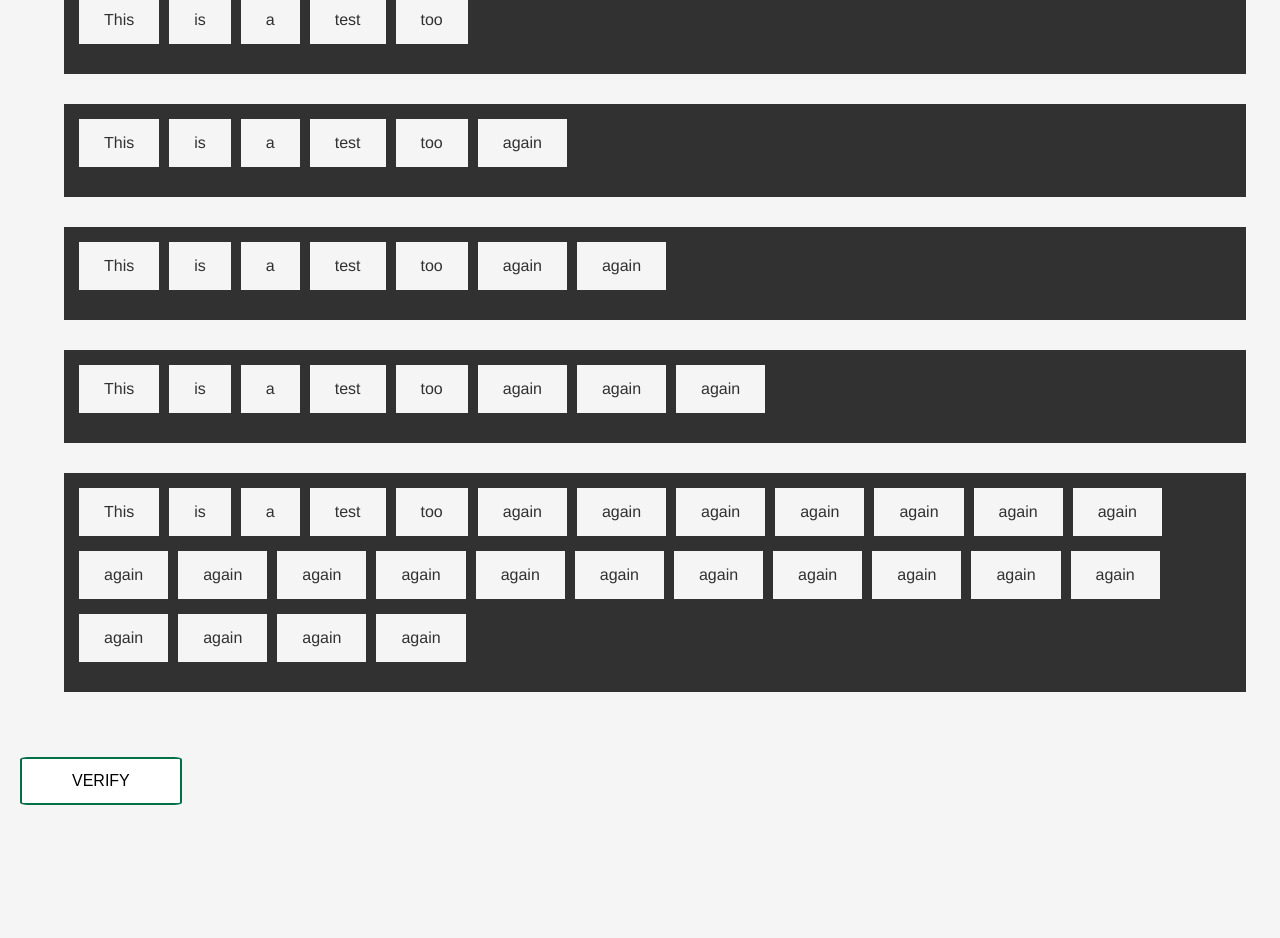
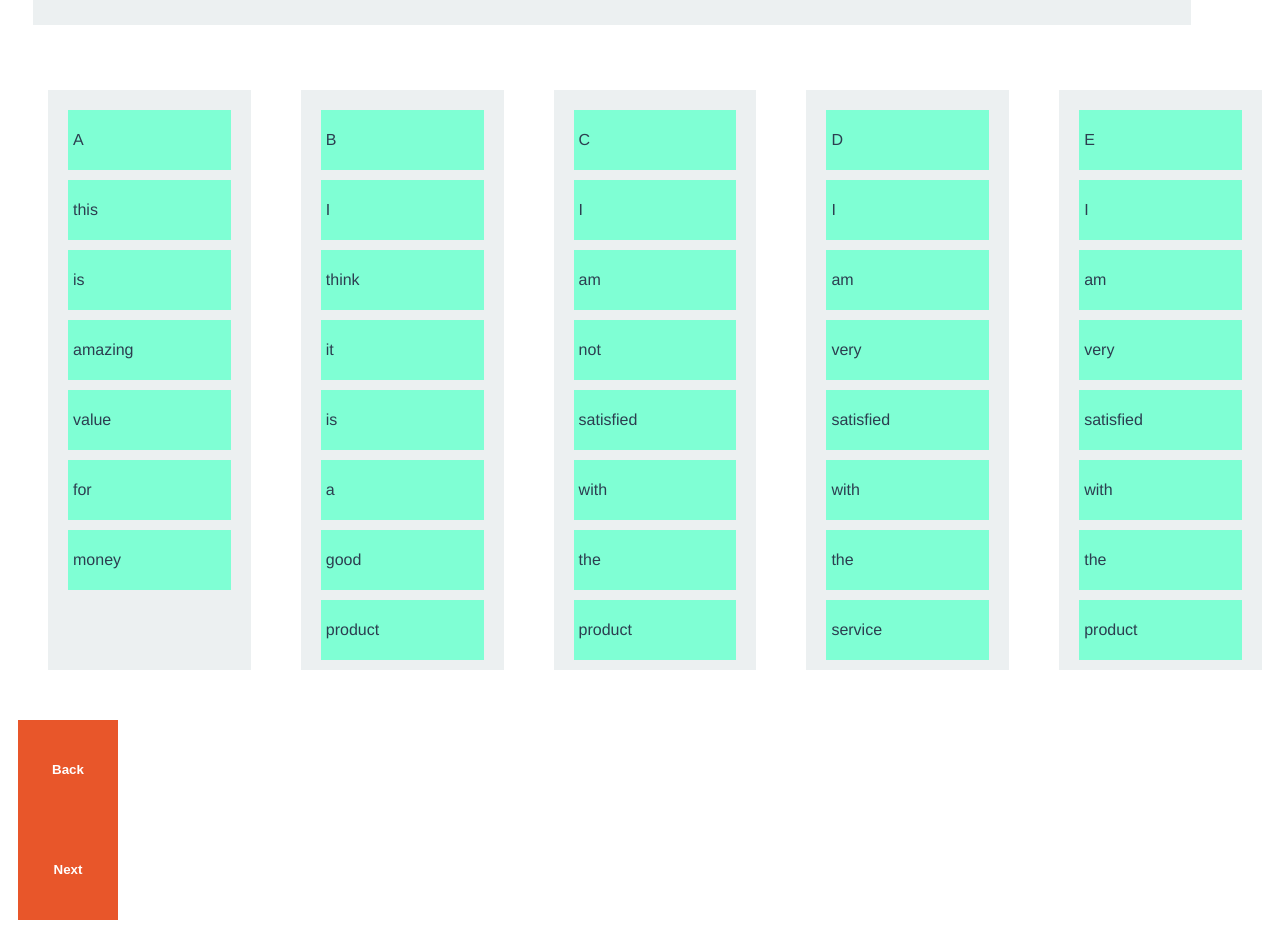
Before and after one commit to ritwik-m/VirtualLab-OOP, a Vue app in the folder exp-1/: page /screen-two in a window 1280 px wide. Shown: the part 420-1358 px from the top of the page. Before the commit the page ends 1275 px from the top, so only its background shows below. Built offline with nearby package versions, Linux system fonts and the light colour scheme.

Commit message:
Updated screen 1,2 using composition

```diff
--- a/exp-1/src/views/ScreenOne.vue
+++ b/exp-1/src/views/ScreenOne.vue
@@ -1,64 +1,87 @@
-<template>
-  <div id="home">
-    <header style="padding: 20px">
+<script>
+import { ref } from 'vue'
+export default {
+  setup() {
+    const items = ref([
+      { id: 0, alpha: 'A', content: 'Card One', list: 1 },
+      { id: 1, alpha: 'B', content: 'Card Two', list: 1 },
+      { id: 2, alpha: 'C', content: 'Card Three', list: 1},
+      { id: 3, alpha: 'D', content: 'Card Four', list: 1}
+    ])
+
+    const getList = (list) => {
+      return items.value.filter((item) => item.list === list)
+    }
+
+    const startDrag = (event, item) => {
+      console.log(item)
+      event.dataTransfer.setData('itemID', item.id)
+      event.dataTransfer.effectAllowed = 'move'
+      event.dataTransfer.dropEffect = 'move'
+    }
+
+    const onDrop = (event, list) => {
+      event.preventDefault()
+      const itemID = event.dataTransfer.getData('itemID')
+      const item = items.value.find((item) => item.id === parseInt(itemID))
+      item.list = list
+    }
+
+    return {
+      getList,
+      startDrag,
+      onDrop
+    }
+  }
+}
+</script>
+
+<template class="app">
+  <header style="padding: 20px">
       <h1>Step 1: Identifying the correct sequence of actions</h1>
       <p>To map a real life scenario to code, it has to be listed in sequence. Drag and drop the sentences listed below
         onto the blanks in the timeline given below to continue.</p>
     </header>
     <main class="flexbox">
-
-      <board_component id="board-1" class="first_board">
-        <card_component v-for="(item, index) in items_left" draggable="true" :key="index" :id="item.alpha" :content="item.content">
-          <h2>{{item.alpha}}</h2>
-          <p>{{item.content}}</p>
-        </card_component>
-      </board_component>
-
-      <board_component id="board-2">
-
-      </board_component>
-    </main>
-
-    <div id="buttons">
-      <input type="submit" value="VERIFY" class="button button4" v-on:click="validate()">
+  <div class="drop-zone" @drop="onDrop($event, 1)" @dragenter.prevent @dragover.prevent>
+    <div v-for="item in getList(1)" :key="item.id" class="drag-el" draggable="true" @dragstart="startDrag($event, item)">
+      <h3>{{ item.alpha }}</h3>
+      <p>{{ item.content }}</p>
     </div>
-
   </div>
+  <div class="drop-zone" @drop="onDrop($event, 2)" @dragenter.prevent @dragover.prevent>
+    <div v-for="item in getList(2)" :key="item.id" class="drag-el" draggable="true" @dragstart="startDrag($event, item)">
+      <h3>{{ item.alpha }}</h3>
+      <p>{{ item.content }}</p>
+    </div>
+  </div>
+</main>
+<footer>
+  <div id="buttons" class="relative">
+    <button class="navitem">Back</button>
+    <button class="navitem">Next</button>
+  </div>
+</footer>
 </template>
 
-<script>
-import board_component from '../components/board_component.vue'
-import card_component from '../components/card_component.vue'
-
-export default {
-  name: 'App',
-  components: {
-    board_component,
-    card_component
-  },
-  data() {
-    return {
-      items_left: [{ alpha: 'A', content: 'Card One' }, { alpha: 'B', content: 'Card Two' }, { alpha: 'C', content: 'Card Three' }, { alpha: 'D', content: 'Card Four' }],
-    }
-  },
-  methods: {
-    validate() {
-      alert("Hello");
-    }
-  }
+<style scoped>
+.drop-zone {
+  width: 50%;
+  margin: 25px;
+  background-color: #ecf0f1;
+  height: 90%;
+  min-height: 70vh;
+  padding: 10px;
 }
 
-</script>
+.drag-el{
+  padding: 5px;
+  background-color: aquamarine;
+  margin: 10px;
+}
+.drag-el:nth-last-of-type(1) {
+  margin-bottom: 0;
 
-<style>
-* {
-  margin: 0;
-  padding: 0;
-}
-
-body {
-  font-family: 'Open Sans', sans-serif;
-  background-color: #f5f5f5;
 }
 
 .flexbox {
@@ -74,77 +97,35 @@ body {
   padding: 15px
 }
 
-.flexbox .board {
-  display: flex;
-  flex-direction: column;
-
-  width: 30%;
-  height: 100%;
-  min-height: 100vh;
-
-  background-color: #313131;
-
-  padding: 15px;
-}
-
-.flexbox .first_board {
-  display: flex;
-  flex-direction: column;
-  height: 90%;
-  width: 100%;
-
-  background-color: #ebeaea;
-  margin-right: 1.5rem;
-}
-
-.flexbox .board .card {
-  padding: 15px 25px;
-  background-color: #f5f5f5;
-  width: 90%;
-  cursor: pointer;
-  margin-bottom: 15px;
-}
-
-.flexbox .board .card p {
-  display: hidden;
-}
-
-.flexbox .first_board .card {
-  padding: 15px;
-  width: 95%;
-  background-color: #f5f5f5;
-  cursor: pointer;
-  margin-bottom: 15px;
-}
-
 #buttons {
   width: 50px;
   margin: 0;
   text-align: center;
 }
 
-.button {
-  border: none;
-  color: white;
-  padding: 13px 50px;
+.relative {
+ padding: 10px;
+ position: relative;
+ background-color: #fff;
+ margin: 10px;
+}
+.navitem {
+  display: inline-block;
+  width: 100px;
+  height: 100px;
   text-align: center;
-  text-decoration: none;
-  display: inline-block;
-  font-size: 16px;
-  margin: 50px 20px;
-  transition-duration: 0.4s;
+  border: gray;
+  background-color: #E8562A;
+  color: #fff;
   cursor: pointer;
-  border-radius: 5%;
+  font-weight: bold;
 }
 
-.button4 {
-  background-color: white;
-  color: black;
-  border: 2px solid #017047;
+.navitem:hover {
+  background-color: #fff;
+  color: #E8562A;
+  cursor: pointer;
+  font-weight: bold;
 }
 
-.button4:hover {
-  background-color: #017047;
-  color: white;
-}
 </style>
--- a/exp-1/src/views/ScreenThree.vue
+++ b/exp-1/src/views/ScreenThree.vue
@@ -1,5 +1,127 @@
 <template>
-    <div>
+    <main class="flexbox">
+        <board_component>
+            <card_component v-for="card in cards" :key="card" :card="card" :draggable="true" :content="card">
+                <p>{{ card }}</p>
+            </card_component>
+        </board_component>
+    </main>
+</template>
 
-    </div>
-</template>
+
+<script>
+import card_component from '@/components/card_component.vue';
+import board_component from '@/components/board_component.vue';
+
+export default{
+    components: {
+        card_component,
+        board_component
+    },
+    data(){
+        return{
+            cards: ['A', 'B', 'C', 'D', 'E', 'F', 'G', 'H', 'I', 'J']
+        }
+    },
+
+}
+</script>
+
+<style scoped>
+* {
+  margin: 0;
+  padding: 0;
+}
+
+body {
+  font-family: 'Open Sans', sans-serif;
+  background-color: #f5f5f5;
+}
+
+.flexbox {
+  display: flex;
+  justify-content: space-evenly;
+
+  height: 100%;
+  width: 100%;
+
+  overflow: hidden;
+
+  margin: 0 10;
+  padding: 15px
+}
+
+.flexbox .board {
+  display: flex;
+  flex-direction: column;
+
+  width: 30%;
+  height: 100%;
+  min-height: 100vh;
+
+  background-color: #313131;
+
+  padding: 15px;
+}
+
+.flexbox .first_board {
+  display: flex;
+  flex-direction: column;
+  height: 90%;
+  width: 100%;
+
+  background-color: #ebeaea;
+  margin-right: 1.5rem;
+}
+
+.flexbox .board .card {
+  padding: 15px 25px;
+  background-color: #f5f5f5;
+  width: 90%;
+  cursor: pointer;
+  margin-bottom: 15px;
+}
+
+.flexbox .board .card p {
+  display: hidden;
+}
+
+.flexbox .first_board .card {
+  padding: 15px;
+  width: 95%;
+  background-color: #f5f5f5;
+  cursor: pointer;
+  margin-bottom: 15px;
+}
+
+#buttons {
+  width: 50px;
+  margin: 0;
+  text-align: center;
+}
+
+.button {
+  border: none;
+  color: white;
+  padding: 13px 50px;
+  text-align: center;
+  text-decoration: none;
+  display: inline-block;
+  font-size: 16px;
+  margin: 50px 20px;
+  transition-duration: 0.4s;
+  cursor: pointer;
+  border-radius: 5%;
+}
+
+.button4 {
+  background-color: white;
+  color: black;
+  border: 2px solid #017047;
+}
+
+.button4:hover {
+  background-color: #017047;
+  color: white;
+}
+</style>
--- a/exp-1/src/views/ScreenTwo.vue
+++ b/exp-1/src/views/ScreenTwo.vue
@@ -1,100 +1,183 @@
-<template>
-    <header style="padding: 15px;">
-      <h1>Step 2: Identifying noun phrases</h1>
-      <p>To identify noun phrases, drag words from the scenario description sentences and drop them into the noun phrase boxes. Some boxes take multiple words.</p>
-    </header>
-    <main>
-      <div class="flexbox">
-        <board_component :id="board_two">
+<script>
+import { ref } from 'vue'
+export default {
+  setup() {
+    const items = ref([
+      { id: 0, word: 'A', list: 1 },
+      { id: 1, word: 'this', list: 1 },
+      { id: 2, word: 'is', list: 1 },
+      { id: 3, word: 'amazing', list: 1 },
+      { id: 3, word: 'value', list: 1 },
+      { id: 3, word: 'for', list: 1 },
+      { id: 4, word: 'money', list: 1 },
+      { id: 5, word: 'B', list: 2 },
+      { id: 6, word: 'I', list: 2 },
+      { id: 7, word: 'think', list: 2 },
+      { id: 8, word: 'it', list: 2 },
+      { id: 9, word: 'is', list: 2 },
+      { id: 10, word: 'a', list: 2 },
+      { id: 11, word: 'good', list: 2 },
+      { id: 12, word: 'product', list: 2 },
+      { id: 13, word: 'C', list: 3 },
+      { id: 14, word: 'I', list: 3 },
+      { id: 15, word: 'am', list: 3 },
+      { id: 16, word: 'not', list: 3 },
+      { id: 17, word: 'satisfied', list: 3 },
+      { id: 18, word: 'with', list: 3 },
+      { id: 19, word: 'the', list: 3 },
+      { id: 20, word: 'product', list: 3 },
+      { id: 21, word: 'D', list: 4 },
+      { id: 22, word: 'I', list: 4 },
+      { id: 23, word: 'am', list: 4 },
+      { id: 24, word: 'very', list: 4 },
+      { id: 25, word: 'satisfied', list: 4 },
+      { id: 26, word: 'with', list: 4 },
+      { id: 27, word: 'the', list: 4 },
+      { id: 28, word: 'service', list: 4 },
+      { id: 29, word: 'E', list: 5 },
+      { id: 30, word: 'I', list: 5 },
+      { id: 31, word: 'am', list: 5 },
+      { id: 32, word: 'very', list: 5 },
+      { id: 33, word: 'satisfied', list: 5 },
+      { id: 34, word: 'with', list: 5 },
+      { id: 35, word: 'the', list: 5 },
+      { id: 36, word: 'product', list: 5 },
+    ])
 
-          </board_component>
-      </div>
-      <div class="flexbox">
-        <board_component :cards="first" :id="1">
-          <card_component v-for="card in first" :key="card" :card="card" :draggable="true">
-            <p>{{ card }}</p>
-            </card_component>
-          </board_component>
-      </div>
-      <div class="flexbox">
-        <board_component :cards="second" :id="2">
-          <card_component v-for="card in second" :key="card" :card="card" :draggable="true">
-            <p>{{ card }}</p>
-            </card_component>
-          </board_component>
-      </div>
-      <div class="flexbox">
-        <board_component :cards="third" :id="3">
-          <card_component v-for="card in third" :key="card" :card="card" :draggable="true">
-            <p>{{ card }}</p>
-            </card_component>
-          </board_component>
-      </div>
-      <div class="flexbox">
-        <board_component :cards="fourth" :id="4">
-          <card_component v-for="card in fourth" :key="card" :card="card" :draggable="true">
-            <p>{{ card }}</p>
-            </card_component>
-          </board_component>
-      </div>
-      <div class="flexbox">
-        <board_component :cards="fifth" :id="5">
-          <card_component v-for="card in fifth" :key="card" :card="card" :draggable="true">
-            <p>{{ card }}</p>
-            </card_component>
-          </board_component>
-      </div>
-      <div class="flexbox">
-        <board_component :cards="sixth" :id="6">
-          <card_component v-for="card in sixth" :key="card" :card="card" :draggable="draggable">
-            <p>{{ card }}</p>
-            </card_component>
-          </board_component>
-      </div>
+    const getList = (list) => {
+      return items.value.filter((item) => item.list === list)
+    }
 
-    </main>
-    <div id="buttons">
-      <input type="submit" value="VERIFY" class="button button4" v-on:click="validate()">
-    </div>
-</template>
+    const startDrag = (event, item) => {
+      console.log(item)
+      event.dataTransfer.setData('itemID', item.id)
+      event.dataTransfer.effectAllowed = 'move'
+      event.dataTransfer.dropEffect = 'move'
+    }
 
-<script>
-import card_component from '@/components/card_component.vue';
-import board_component from '@/components/board_component.vue';
-export default {
-  name: 'page_two',
-  components: {
-    card_component,
-    board_component,
-},
-  data() {
+    const onDrop = (event, list) => {
+      event.preventDefault()
+      const itemID = event.dataTransfer.getData('itemID')
+      const item = items.value.find((item) => item.id === parseInt(itemID))
+      item.list = list
+    }
+
     return {
-      first: ['This','is','a','test'],
-      second: ['This','is','a','test','too'],
-      third: ['This','is','a','test','too','again'],
-      fourth: ['This','is','a','test','too','again','again'],
-      fifth: ['This','is','a','test','too','again','again','again'],
-      sixth: ['This','is','a','test','too','again','again','again','again','again','again','again','again','again','again','again','again','again','again','again','again','again','again','again','again','again','again'],
-    }
-  },
-  methods: {
-    validate() {
-      alert("Hello");
+      getList,
+      startDrag,
+      onDrop
     }
   }
 }
-
 </script>
 
-<style>
-* {
-  margin: 0;
-  padding: 0;
+<template class="app">
+  <header style="padding: 20px">
+    <h1>Step 2: Identifying noun phrases</h1>
+    <p>To identify noun phrases, drag words from the scenario description sentences and drop them into the noun phrase
+      boxes. Some boxes take multiple words.</p>
+  </header>
+  <div class="flex-horizontal">
+    <div class="drop-zone-horizontal" @drop="onDrop($event, 0)" @dragenter.prevent @dragover.prevent>
+      <div v-for="item in getList(0)" :key="item.id" class="drag-el-horizontal" draggable="true"
+        @dragstart="startDrag($event, item)">
+        <p>{{ item.word }}</p>
+        </div>
+    </div>
+  </div>
+  <main class="flexbox">
+
+    <div class="drop-zone" @drop="onDrop($event, 1)" @dragenter.prevent @dragover.prevent>
+      <div v-for="item in getList(1)" :key="item.id" class="drag-el" draggable="true"
+        @dragstart="startDrag($event, item)">
+        <p>{{ item.word }}</p>
+      </div>
+    </div>
+    <div class="drop-zone" @drop="onDrop($event, 2)" @dragenter.prevent @dragover.prevent>
+      <div v-for="item in getList(2)" :key="item.id" class="drag-el" draggable="true"
+        @dragstart="startDrag($event, item)">
+        <p>{{ item.word }}</p>
+      </div>
+    </div>
+    <div class="drop-zone" @drop="onDrop($event, 3)" @dragenter.prevent @dragover.prevent>
+      <div v-for="item in getList(3)" :key="item.id" class="drag-el" draggable="true"
+        @dragstart="startDrag($event, item)">
+        <p>{{ item.word }}</p>
+      </div>
+    </div>
+    <div class="drop-zone" @drop="onDrop($event, 4)" @dragenter.prevent @dragover.prevent>
+      <div v-for="item in getList(4)" :key="item.id" class="drag-el" draggable="true"
+        @dragstart="startDrag($event, item)">
+        <p>{{ item.word }}</p>
+      </div>
+    </div>
+    <div class="drop-zone" @drop="onDrop($event, 5)" @dragenter.prevent @dragover.prevent>
+      <div v-for="item in getList(5)" :key="item.id" class="drag-el" draggable="true"
+        @dragstart="startDrag($event, item)">
+        <p>{{ item.word }}</p>
+      </div>
+    </div>
+  </main>
+  <footer>
+    <div id="buttons" class="relative">
+      <button class="navitem">Back</button>
+      <button class="navitem">Next</button>
+    </div>
+  </footer>
+</template>
+
+<style scoped>
+.drop-zone {
+  width: 50%;
+  margin: 25px;
+  background-color: #ecf0f1;
+  height: 90%;
+  min-height: 70vh;
+  flex-wrap: wrap;
+  flex-direction: row;
+  padding: 10px;
 }
 
-body {
-  font-family: 'Open Sans', sans-serif;
-  background-color: #f5f5f5;
+.flex-horizontal{
+  display: flex;
+  flex-direction: row;
+}
+
+.drag-el-horizontal {
+  padding-left: 5vh;
+  padding-right: 5vh;
+  padding-top: 2vh;
+  padding-bottom: 2vh;
+  background-color: aquamarine;
+  margin: 10px;
+  flex-direction: row;
+  max-width: fit-content;
+  cursor: pointer;
+}
+
+.drop-zone-horizontal {
+  width: 90%;
+  margin: 25px;
+  background-color: #ecf0f1;
+  height: 50%;
+  min-height: 20vh;
+  max-height: 20vh;
+  overflow: scroll;
+  flex-wrap: wrap;
+  flex-direction: row;
+  padding: 10px;
+}
+
+.drag-el {
+  padding: 5px;
+  background-color: aquamarine;
+  margin: 10px;
+  cursor: pointer;
+}
+
+.drag-el:nth-last-of-type(1) {
+  margin-bottom: 0;
+
 }
 
 .flexbox {
@@ -104,81 +187,41 @@ body {
   height: 100%;
   width: 100%;
 
+  overflow: hidden;
+
   margin: 0 10;
   padding: 15px
 }
 
-.flexbox .board {
-  display: flex;
-  flex-direction: row;
-  flex-wrap: wrap;
-
-  width: 90%;
-  height: fit-content;
-  min-height: 5vh;
-
-  background-color: #313131;
-
-  padding: 15px;
-}
-
-.flexbox .first_board {
-  display: flex;
-  flex-direction: column;
-  height: 90%;
-  width: 100%;
-
-  background-color: #ebeaea;
-  margin-right: 1.5rem;
-}
-
-.flexbox .board .card {
-  padding: 15px 25px;
-  background-color: #f5f5f5;
-  text-align: center;
-  color: #313131;
-  width: fit-content;
-  cursor: pointer;
-  margin-bottom: 15px;
-  margin-right: 10px;
-}
-
-.flexbox .first_board .card {
-  padding: 15px;
-  width: 95%;
-  background-color: #f5f5f5;
-  cursor: pointer;
-  margin-bottom: 15px;
-}
-
 #buttons {
   width: 50px;
-  margin: 15;
+  margin: 0;
   text-align: center;
 }
 
-.button {
-  border: none;
-  color: white;
-  padding: 13px 50px;
-  text-align: center;
-  text-decoration: none;
-  display: inline-block;
-  font-size: 16px;
-  margin: 50px 20px;
-  transition-duration: 0.4s;
-  cursor: pointer;
-  border-radius: 5%;
+.relative {
+  padding: 10px;
+  position: relative;
+  background-color: #fff;
+  margin: 10px;
 }
 
-.button4 {
-  background-color: white;
-  color: black;
-  border: 2px solid #017047;
+.navitem {
+  display: inline-block;
+  width: 100px;
+  height: 100px;
+  text-align: center;
+  border: gray;
+  background-color: #E8562A;
+  color: #fff;
+  cursor: pointer;
+  font-weight: bold;
 }
 
-.button4:hover {
-  background-color: #017047;
-  color: white;
+.navitem:hover {
+  background-color: #fff;
+  color: #E8562A;
+  cursor: pointer;
+  font-weight: bold;
 }
 </style>
```
